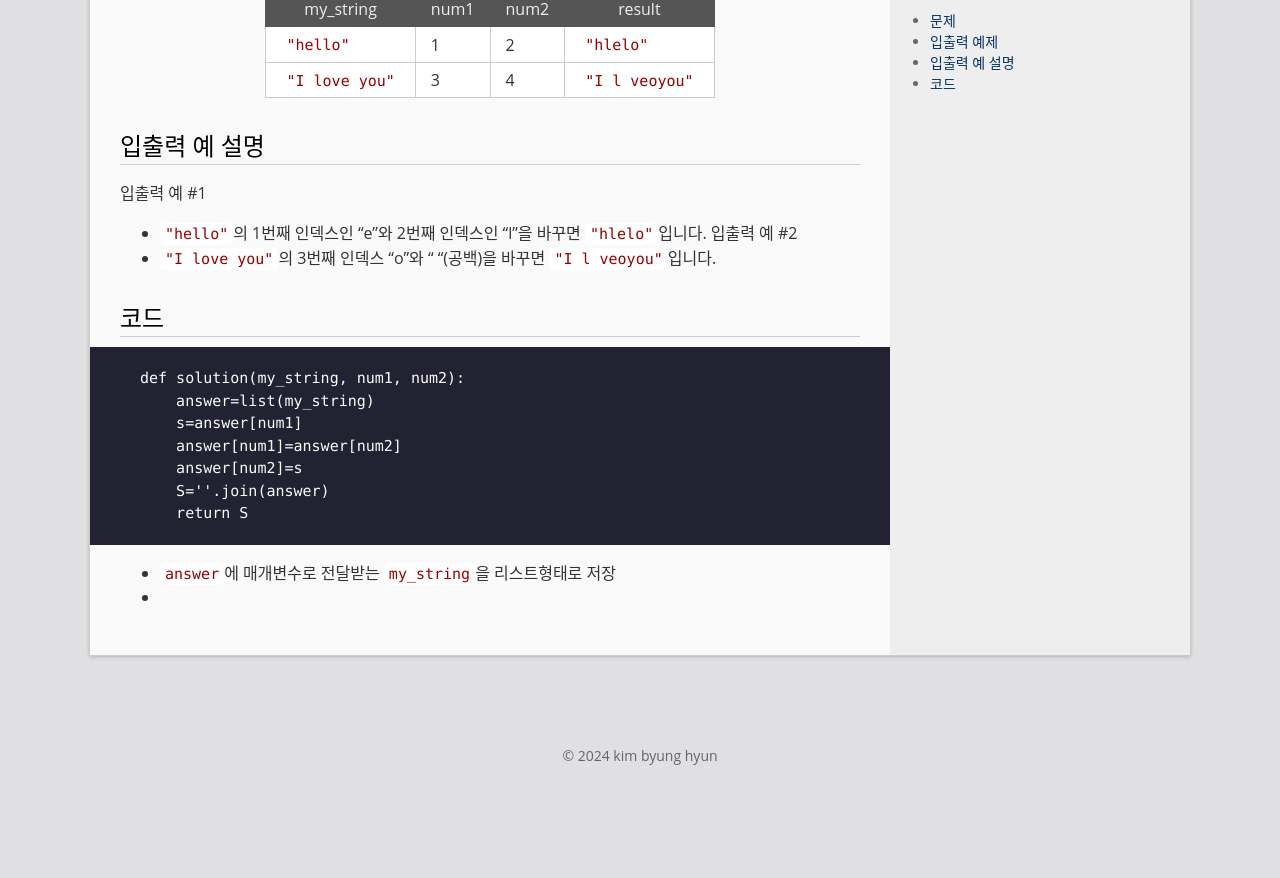
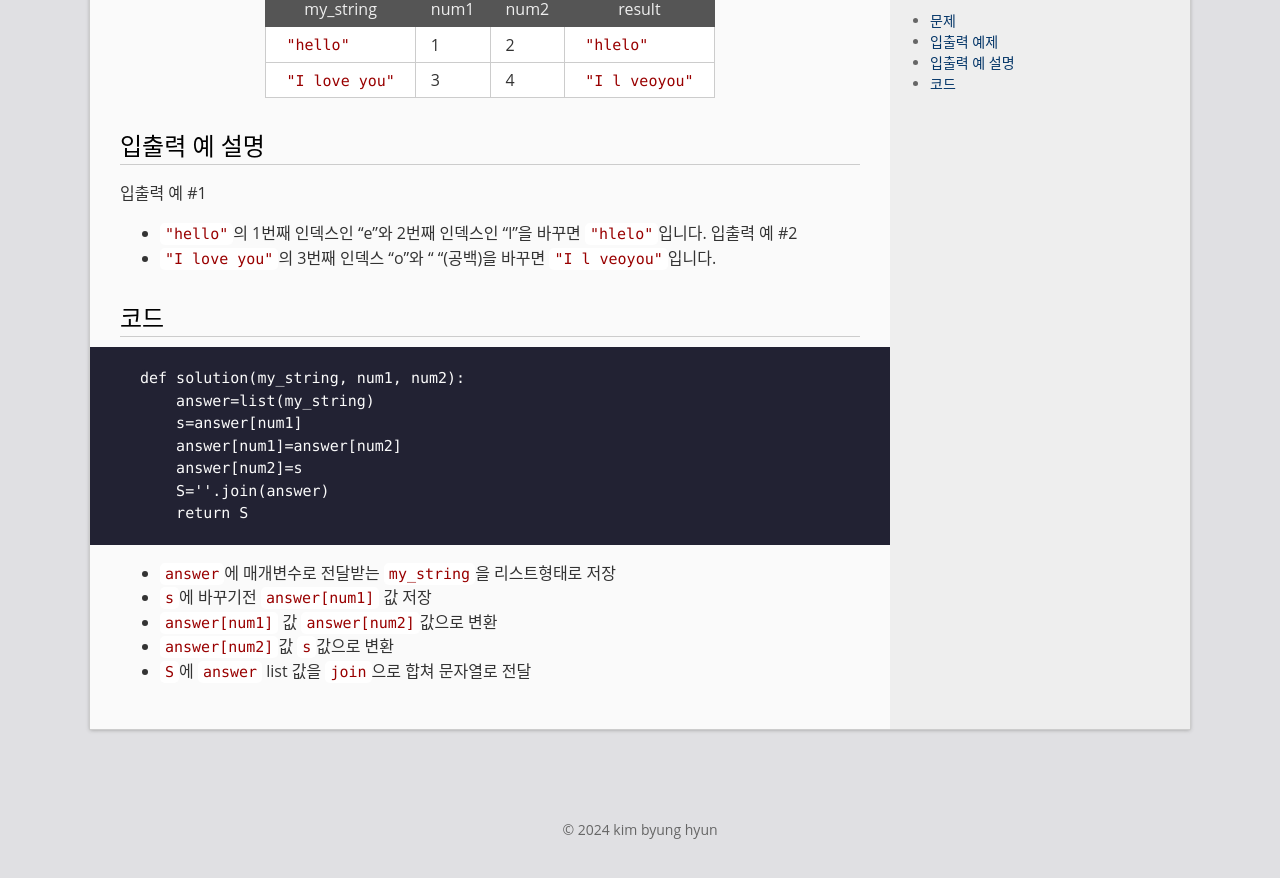
Before and after one commit to bh6366632/bh6366632.github.com, a Jekyll site: the page built from _posts/2024-04-15-index.md, in a window 1280 px wide and 900 px high, scrolled down 617 px. Shown: the top 878 px of the window. Built offline with Jekyll 4.4.1, drawn with Linux system fonts in a browser that asks for light colours; before the commit the page ends 1443 px from its top, so only the background shows below that.

Commit message:
Update 2024-04-15-index.md

````diff
--- a/_posts/2024-04-15-index.md
+++ b/_posts/2024-04-15-index.md
@@ -44,4 +44,7 @@ def solution(my_string, num1, num2):
 ```
 
 - `answer`에 매개변수로 전달받는 `my_string`을 리스트형태로 저장
--
+-  `s`에 바꾸기전 `answer[num1]` 값 저장
+-  `answer[num1]` 값 `answer[num2]`값으로 변환
+-  `answer[num2]`값 `s`값으로 변환
+-  `S`에 `answer` list 값을 `join`으로 합쳐 문자열로 전달
````
